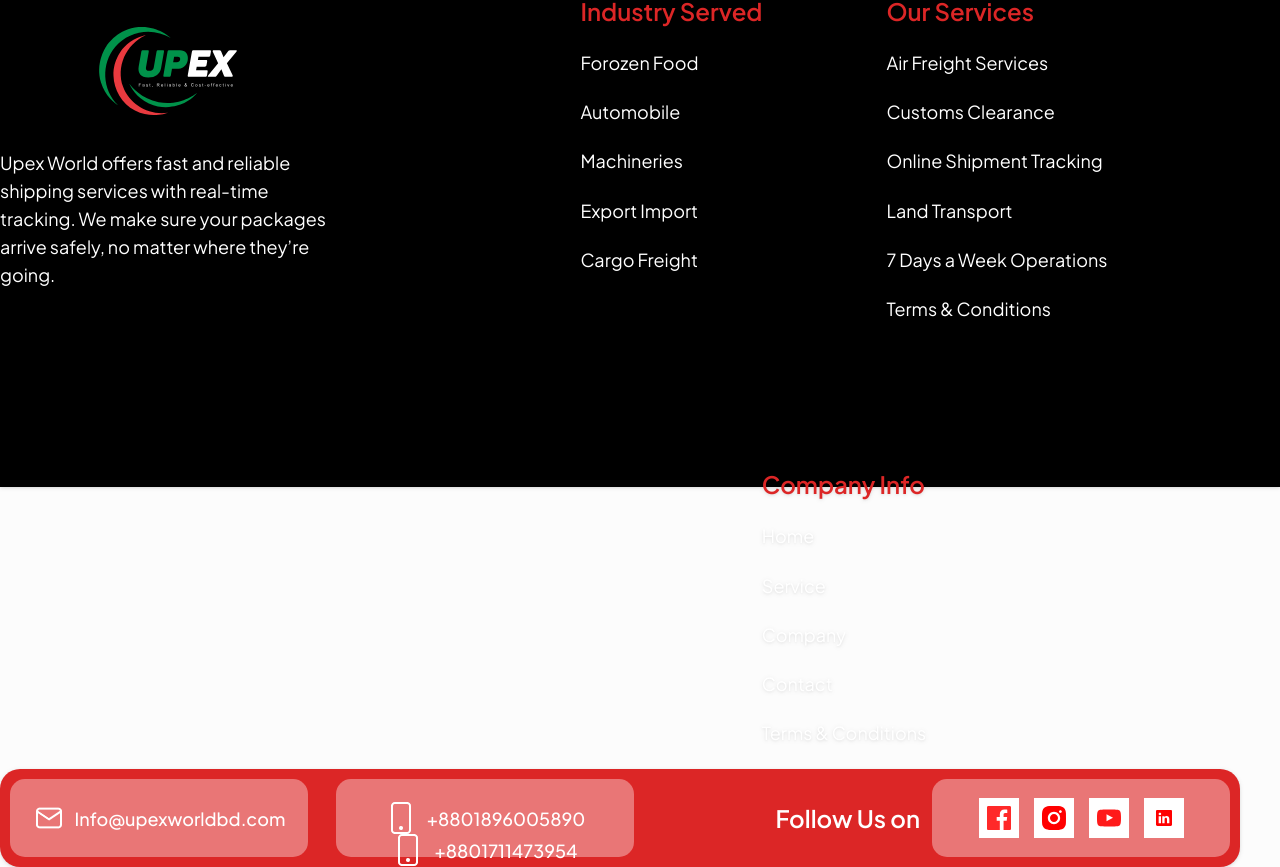
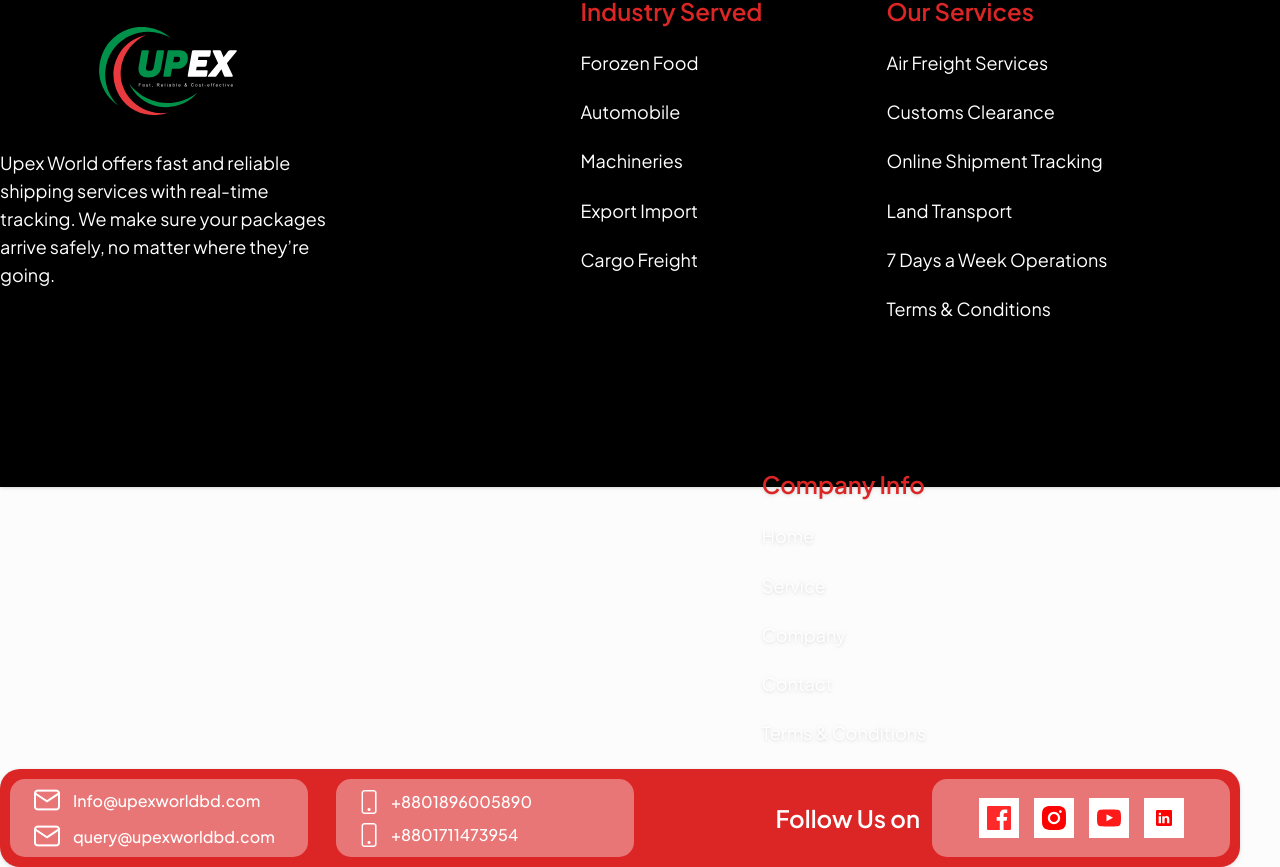
Before and after one commit to fzsf163/delivery-site, a React (Vite) app: page / in a window 1280 px wide. Shown: the part 6369-7236 px from the top of the page. Built offline with nearby package versions, Linux system fonts and the light colour scheme.

Commit message:
content and style updated

```diff
--- a/src/components/footer/Footer.tsx
+++ b/src/components/footer/Footer.tsx
@@ -99,7 +99,7 @@ export default function Footer() {
                   Info@upexworldbd.com
                 </a>
                 <a
-                  href="mailto:info@upexworldbd.com"
+                  href="mailto:query@upexworldbd.com"
                   className="plus-jakarta-sans-500 flex items-center justify-start gap-[10px] text-wrap text-center text-[18px] leading-[25.2px]"
                 >
                   <span>
@@ -158,30 +158,42 @@ export default function Footer() {
         <div className="hidden h-[98px] w-full items-center justify-between rounded-[20px] bg-red-600 p-[10px] xl:flex">
           {/* mail & phone */}
           <div className="flex h-full items-center justify-start gap-[28px]">
-            <div className="h-[78px] w-[298px] rounded-[15px] bg-[#FFFFFF5E] p-[23px_21px]">
-              <p className="plus-jakarta-sans-500 flex items-center justify-center gap-[10px] text-center text-[18px] leading-[25.2px] text-white">
+            <div className="flex h-[78px] w-[298px] flex-col items-start justify-center gap-1 rounded-[15px] bg-[#FFFFFF5E] p-[23px_21px]">
+              <a
+                href="mailto:info@upexworldbd.com"
+                className="plus-jakarta-sans-500 flex items-center justify-center gap-[10px] text-center text-[16px] leading-[25.2px] text-white"
+              >
                 <span>
                   <img src={mailLogo} alt="" className="size-[32px]" />
                 </span>{" "}
                 Info@upexworldbd.com
-              </p>
+              </a>
+              <a
+                href="mailto:query@upexworldbd.com"
+                className="plus-jakarta-sans-500 flex items-center justify-center gap-[10px] text-center text-[16px] leading-[25.2px] text-white"
+              >
+                <span>
+                  <img src={mailLogo} alt="" className="size-[32px]" />
+                </span>{" "}
+                query@upexworldbd.com
+              </a>
             </div>
-            <div className="h-[78px] w-[298px] rounded-[15px] bg-[#FFFFFF5E] p-[23px_21px]">
+            <div className="flex h-[78px] w-[298px] flex-col items-start justify-center gap-2 rounded-[15px] bg-[#FFFFFF5E] p-[23px_21px]">
               <a
                 href="tel:+8801711473954"
-                className="plus-jakarta-sans-500 flex items-center justify-center gap-[10px] text-center text-[18px] leading-[25.2px] text-white"
+                className="plus-jakarta-sans-500 flex items-center justify-center gap-[10px] text-center text-[16px] leading-[25.2px] text-white"
               >
                 <span>
-                  <img src={phoneLogo} alt="" className="size-[32px]" />
+                  <img src={phoneLogo} alt="" className="size-[24px]" />
                 </span>{" "}
                 +8801896005890
               </a>
               <a
                 href="tel:+8801711473954"
-                className="plus-jakarta-sans-500 flex items-center justify-center gap-[10px] text-center text-[18px] leading-[25.2px] text-white"
+                className="plus-jakarta-sans-500 flex items-center justify-center gap-[10px] text-center text-[16px] leading-[25.2px] text-white"
               >
                 <span>
-                  <img src={phoneLogo} alt="" className="size-[32px]" />
+                  <img src={phoneLogo} alt="" className="size-[24px]" />
                 </span>{" "}
                 +8801711473954
               </a>
```
